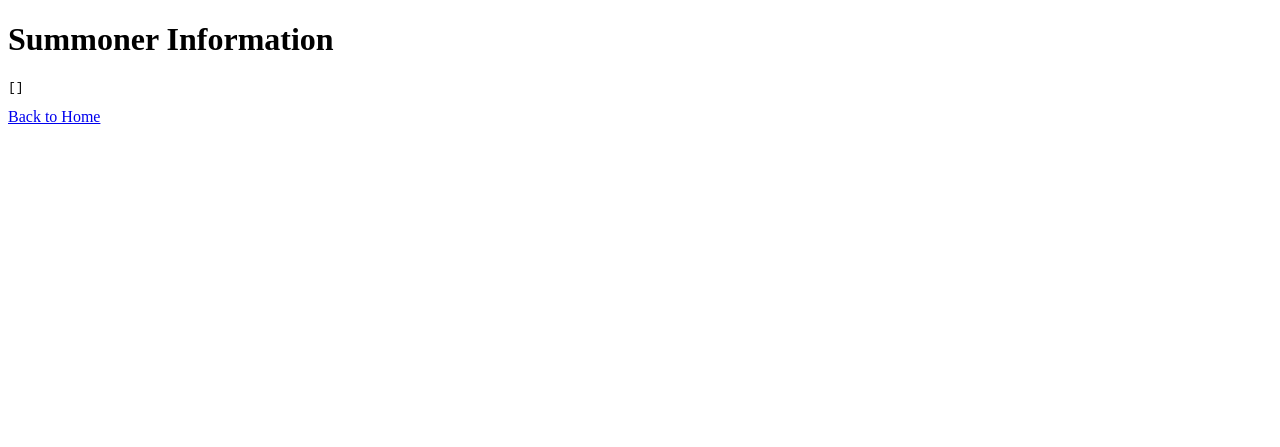
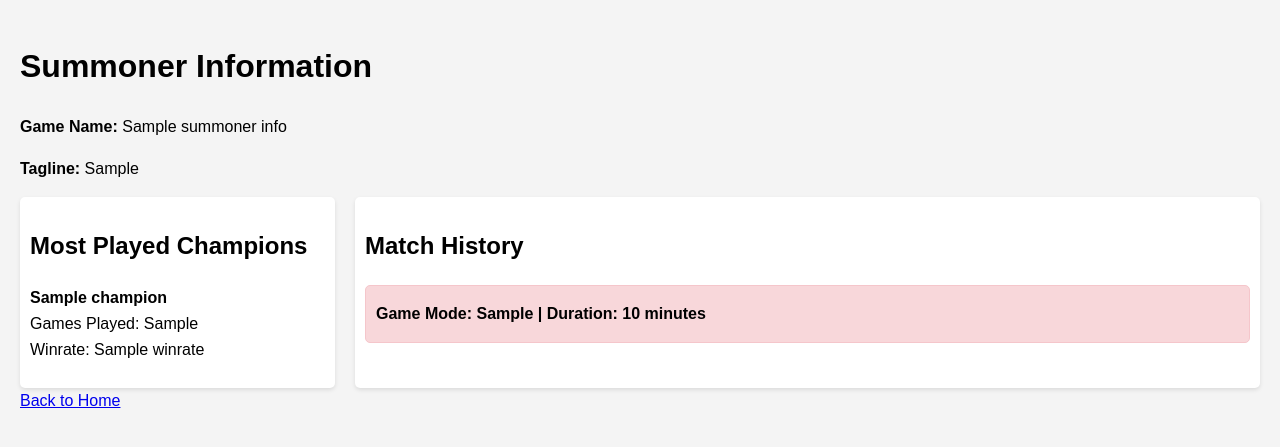
Before and after one commit to branmh79/RiftIQ, a Flask app: template app/templates/result.html in a window 1280 px wide. Shown: the top 447 px of the page. Run offline with Flask 3, Linux system fonts and the light colour scheme; the template is opened without the code that fills it: most values are stand-ins (such as "Sample title", 1, 10 or a date in 2020).

Commit message:
first iteration of most played champs

```diff
--- a/app/main.py
+++ b/app/main.py
@@ -1,5 +1,5 @@
-from flask import Flask, request, render_template
-from riot_client import fetch_summoner_info
+from flask import Flask, request, jsonify, render_template
+from riot_client import get_account_by_riot_id, get_match_history, get_user_match_details, get_most_played_champions
 
 app = Flask(__name__)
 
@@ -24,8 +24,32 @@ def search():
     tag_line = request.form["tag_line"]
 
     try:
-        summoner_info = fetch_summoner_info(game_name, tag_line)
-        return render_template("result.html", summoner_info=summoner_info)
+        # Fetch summoner info
+        summoner_info = get_account_by_riot_id(game_name, tag_line)
+        if not summoner_info:
+            raise Exception("Failed to fetch summoner information.")
+
+        # Fetch match history
+        match_history = get_match_history(summoner_info["puuid"])
+        if not match_history:
+            raise Exception("Failed to fetch match history.")
+
+        # Fetch user-specific match details
+        user_match_details = []
+        for match_id in match_history:
+            details = get_user_match_details(summoner_info["puuid"], match_id)
+            if details:
+                user_match_details.append(details)
+
+        # Calculate most-played champions
+        most_played_champions = get_most_played_champions(user_match_details, summoner_info["puuid"])
+
+        return render_template(
+            "result.html",
+            summoner_info=summoner_info,
+            user_match_details=user_match_details,
+            most_played_champions=most_played_champions
+        )
     except Exception as e:
         return render_template("error.html", error=str(e)), 400
 
--- a/app/templates/error.html
+++ b/app/templates/error.html
@@ -2,7 +2,6 @@
 <html lang="en">
 <head>
     <meta charset="UTF-8">
-    <meta name="viewport" content="width=device-width, initial-scale=1.0">
     <title>Error</title>
 </head>
 <body>
--- a/app/templates/result.html
+++ b/app/templates/result.html
@@ -3,11 +3,121 @@
 <head>
     <meta charset="UTF-8">
     <meta name="viewport" content="width=device-width, initial-scale=1.0">
-    <title>Summoner Info</title>
+    <title>Summoner Information</title>
+    <style>
+        body {
+            font-family: Arial, sans-serif;
+            line-height: 1.6;
+            margin: 0;
+            padding: 20px;
+            background-color: #f4f4f4;
+        }
+        .container {
+            display: flex;
+            flex-direction: row;
+            gap: 20px;
+        }
+        .left-section, .right-section {
+            padding: 10px;
+            background: #ffffff;
+            border-radius: 5px;
+            box-shadow: 0 2px 4px rgba(0, 0, 0, 0.1);
+        }
+        .left-section {
+            flex: 1;
+        }
+        .right-section {
+            flex: 3;
+        }
+        .match-container {
+            border: 1px solid #ddd;
+            padding: 10px;
+            margin: 10px 0;
+            border-radius: 5px;
+        }
+        .match-container.win {
+            background-color: #d4edda; /* Light green for victory */
+            border-color: #c3e6cb;
+        }
+        .match-container.loss {
+            background-color: #f8d7da; /* Light red for loss */
+            border-color: #f5c6cb;
+        }
+        .match-header {
+            cursor: pointer;
+            font-weight: bold;
+            margin: 5px 0;
+        }
+        .match-details {
+            display: none;
+            margin-top: 10px;
+        }
+        .champion-list {
+            list-style: none;
+            padding: 0;
+        }
+        .champion-list li {
+            margin-bottom: 10px;
+        }
+    </style>
+    <script>
+        function toggleDetails(index) {
+            const details = document.getElementById(`match-details-${index}`);
+            if (details.style.display === "none" || details.style.display === "") {
+                details.style.display = "block";
+            } else {
+                details.style.display = "none";
+            }
+        }
+    </script>
 </head>
 <body>
     <h1>Summoner Information</h1>
-    <pre>{{ summoner_info | tojson(indent=4) }}</pre>
+    <p><strong>Game Name:</strong> {{ summoner_info.gameName }}</p>
+    <p><strong>Tagline:</strong> {{ summoner_info.tagLine }}</p>
+
+    <div class="container">
+        <!-- Left Section: Most Played Champions -->
+        <div class="left-section">
+            <h2>Most Played Champions</h2>
+            {% if most_played_champions %}
+            <ul class="champion-list">
+                {% for champion in most_played_champions %}
+                <li>
+                    <strong>{{ champion.champion }}</strong><br>
+                    Games Played: {{ champion.games_played }}<br>
+                    Winrate: {{ champion.winrate }}
+                </li>
+                {% endfor %}
+            </ul>
+            {% else %}
+            <p>No data available.</p>
+            {% endif %}
+        </div>
+
+        <!-- Right Section: Match History -->
+        <div class="right-section">
+            <h2>Match History</h2>
+            {% for match in user_match_details %}
+            <div class="match-container {% if match.user_data.win %}win{% else %}loss{% endif %}">
+                <div class="match-header" onclick="toggleDetails({{ loop.index0 }})">
+                    <span>Game Mode: {{ match.game_mode }}</span> | <span>Duration: {{ match.game_duration }} minutes</span>
+                </div>
+                <div class="match-details" id="match-details-{{ loop.index0 }}">
+                    <h4>Performance:</h4>
+                    <ul>
+                        <li><strong>Champion:</strong> {{ match.user_data.championName }}</li>
+                        <li><strong>K/D/A:</strong> {{ match.user_data.kills }}/{{ match.user_data.deaths }}/{{ match.user_data.assists }}</li>
+                        <li><strong>Gold Earned:</strong> {{ match.user_data.goldEarned }}</li>
+                        <li><strong>Damage Dealt:</strong> {{ match.user_data.totalDamageDealt }}</li>
+                        <li><strong>Vision Score:</strong> {{ match.user_data.visionScore }}</li>
+                    </ul>
+                </div>
+            </div>
+            {% endfor %}
+        </div>
+    </div>
+
     <a href="/">Back to Home</a>
 </body>
 </html>
```
Also changed, not shown: app/riot_client.py (+114 -12 lines), app/templates/home.html (added, +19 -0 lines), 1 other file.
